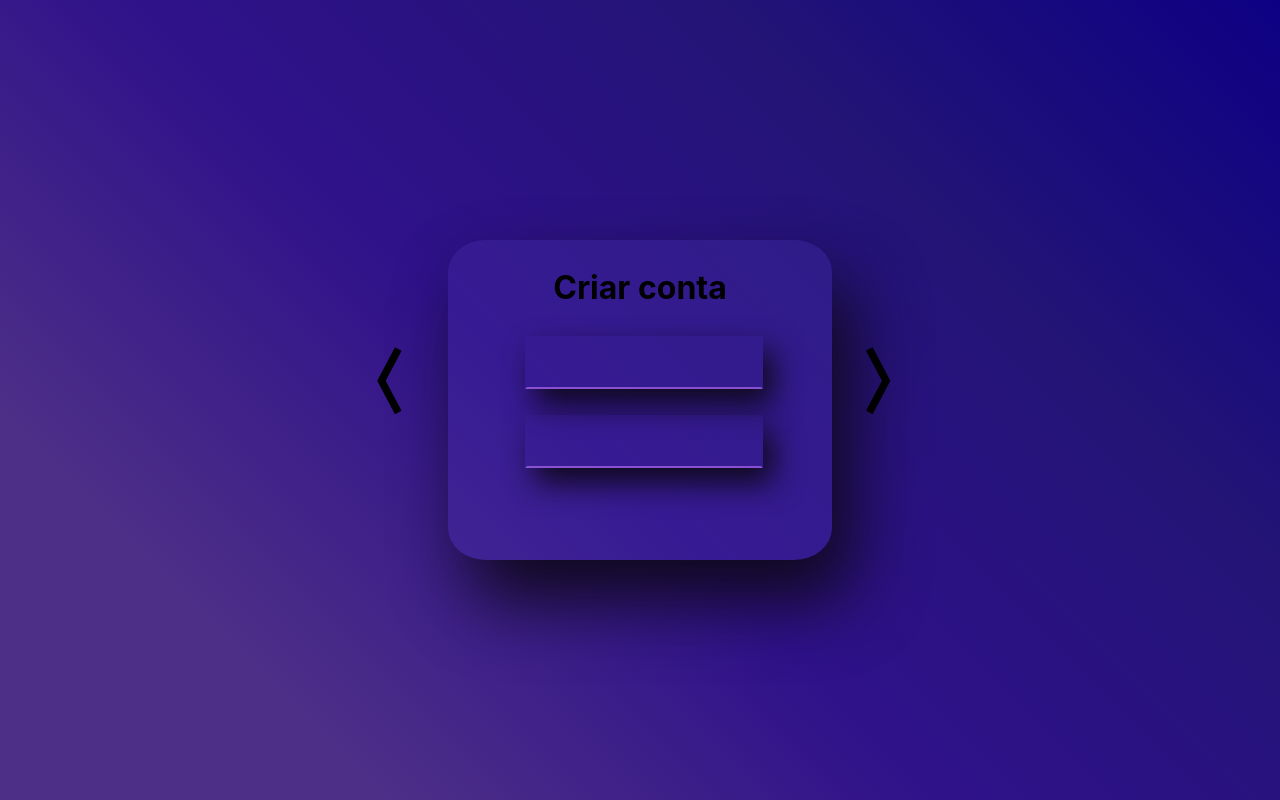
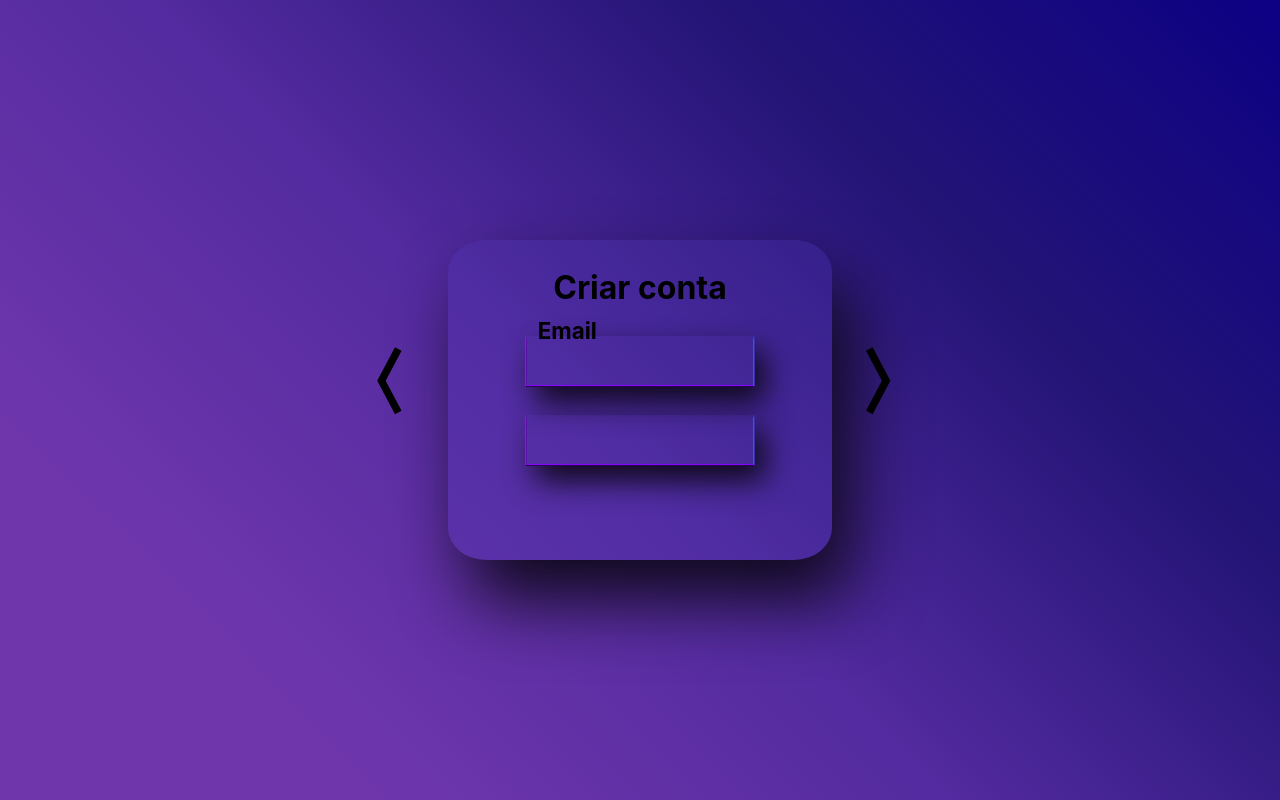
Before and after one commit to Luankaio/login, a React (Create React App) app: page / in a window 1280 px wide. Built offline with nearby package versions, Linux system fonts and the light colour scheme.

Commit message:
ajeitei_tudo_vou_melhorar

```diff
--- a/package.json
+++ b/package.json
@@ -12,7 +12,7 @@
     "@types/react-dom": "^18.2.19",
     "react": "^18.2.0",
     "react-dom": "^18.2.0",
-    "react-scripts": "5.0.1",
+    "react-scripts": "^5.0.1",
     "typescript": "^4.9.5",
     "web-vitals": "^2.1.4"
   },
--- a/src/App.css
+++ b/src/App.css
@@ -6,16 +6,18 @@
   background-color: rgb(44, 59, 109);
   height: 100%;
   width: 100%;
-  background-image: linear-gradient( 45deg, rgba(103, 38, 156, 0.57)18%, rgb(47, 17, 138), rgb(35, 20, 118), rgba(13, 0, 132, 0.997) );
+
+  background-image: linear-gradient( 45deg, rgba(127, 53, 187, 0.808)18%, rgb(84, 43, 160), rgb(35, 20, 118), rgba(13, 0, 132, 0.997) );
 }
 .Box{
   background-color: rgba(79, 53, 176, 0.263);
   background-image: linear-gradient(45deg, rgb(103, 9, 254));
 
 }
+
 .init{
   transform: rotateX(90deg);
-  animation: girar2 0.3s linear forwards 0.3s;
+  animation: girar2 0.3s forwards linear 0.3s;
   position: relative;
   display: flex;
   width: 30%;
@@ -25,7 +27,6 @@
   border-radius: 10%;
   z-index: 0 ;
   box-shadow: 20px 40px 70px rgb(15, 9, 27);
-
   .Login{
     position: absolute;
     top: 2%;
@@ -40,10 +41,10 @@
   justify-content: center;
   border-radius: 10%;
   z-index: 0 ;
-  animation: girar1 0.3s forwards;
+  animation: girar1 0.3s forwards linear;
   box-shadow: 20px 40px 70px rgb(15, 9, 27);
   .Login{
-    position: relative;
+    position: absolute;
     top: 2%;
   }
 }
@@ -53,22 +54,30 @@
   gap: 30px;
   width: 60%;
   height: 40%;
-
-  .email{
-
+  .femail{
+    position: absolute;
+    top: 50px;
+    scale: 0.7;
   }
-  .senha{
-
+  .email:focus{
+    scale: 1.1;
+  }
+  .senha:focus{
+    scale: 1.1;
   }
   .caixa{
     box-shadow: 10px 15px 30px rgb(15, 9, 27);
-    border-left-color: transparent;
-    border-right-color: transparent;
+    border-left-color: rgb(140, 17, 255);
+    border-right-color: rgb(73, 73, 255);
+    font-size: 20px;
+    text-indent: 5px;
     border-top: transparent;
+    border-style: ridge;
     background-color: transparent;
-    min-height: 100%;
-    min-width: 100%;
-    border-bottom-color: rgba(197, 122, 255, 0.575);
+    min-height: 90%;
+    min-width: 90%;
+    outline: none;
+    border-bottom-color: rgb(88, 4, 167);
   }
 }
 
@@ -80,7 +89,7 @@
   border-radius: 10%;
   z-index: 0 ;
   box-shadow: 20px 40px 70px rgb(15, 9, 27);
-  animation: girar1 0.3s forwards;
+  animation: girar1 0.3s forwards linear;
 }
 
 
@@ -93,7 +102,7 @@
   border-radius: 10%;
   z-index: 0 ;
   box-shadow: 20px 40px 70px rgb(15, 9, 27);
-  animation: girar2 0.3s forwards 0.3s;
+  animation: girar2 0.3s forwards 0.3s linear;
 }
 
 
@@ -123,6 +132,7 @@
 
 
 @keyframes girar1 {
+
   from{
     transform: rotatey(0deg);
   }to{
--- a/src/App.tsx
+++ b/src/App.tsx
@@ -14,7 +14,8 @@ export const App = () => {
         <div className={virado ? 'Box init' : 'Box final'}>
           <h1 className='Login'>Criar conta</h1>
           <div className='Caixas'>
-            <input type="text" className='caixa email'/>
+            <h1 className='femail'>Email</h1>
+            <input type="email" className='caixa email'/>
             <input type="password" className='caixa senha' />
           </div>
         </div>
```
Also changed, not shown: 1 other file (tests, documents, lock files or other folders).
